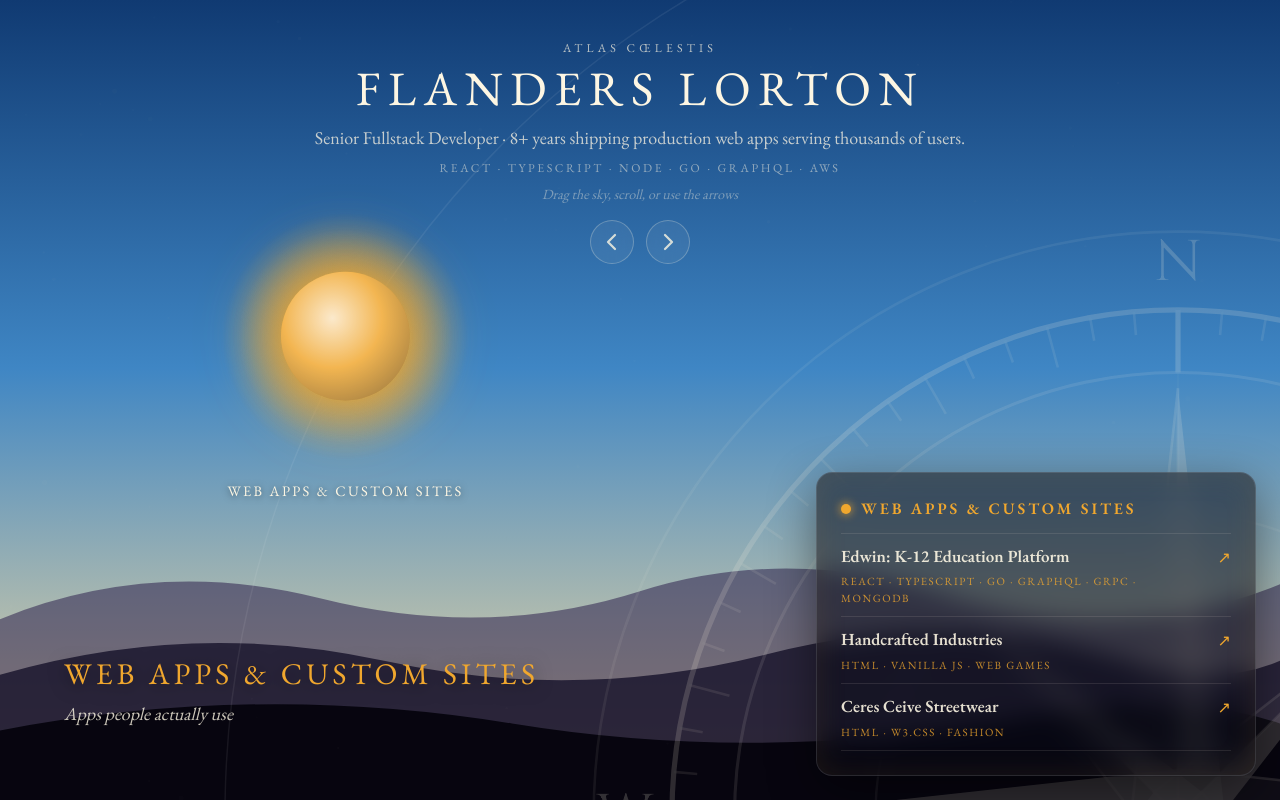
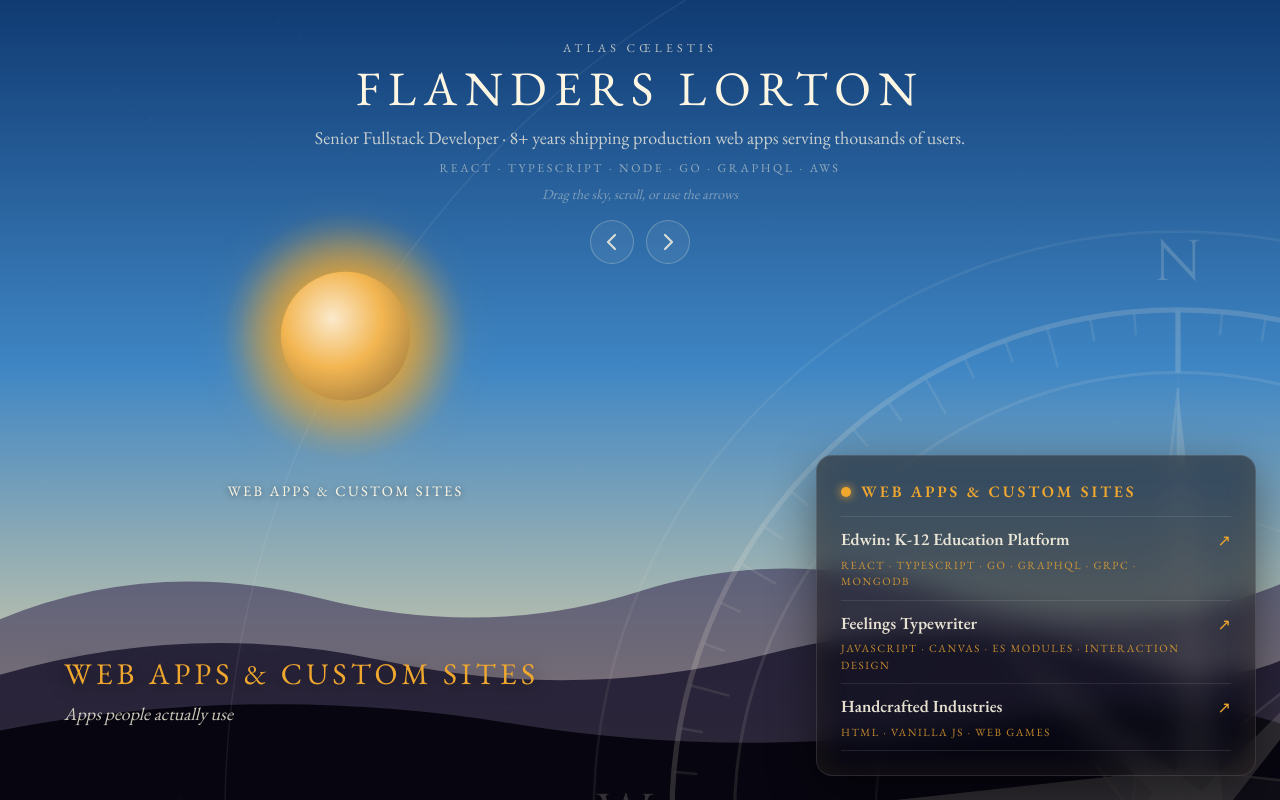
Before and after one commit to florton/celestial_portfolio_app, a Next.js app: page / in a window 1280 px wide. Built offline with nearby package versions, Linux system fonts and the light colour scheme.

Commit message:
add new app to portfolio

```diff
--- a/app/data/portfolio.ts
+++ b/app/data/portfolio.ts
@@ -56,18 +56,18 @@ export const categories: Category[] = [
         href: "https://www.edwin.app/resources-articles/edwin101",
       },
       {
+        title: "Feelings Typewriter",
+        blurb:
+          "A keyboard where the keys are ideas instead of letters. Sixteen material words compose into a point in an authored 8-dimensional space, rendered as a star chart you navigate, and every gesture resolves to a short poem that replays exactly from its seed. Zero dependencies, no build step, 18ms p99 from keypress to paint.",
+        stack: ["JavaScript", "Canvas", "ES Modules", "Interaction Design"],
+        href: "https://flanderslorton.com/emotions/",
+      },
+      {
         title: "Handcrafted Industries",
         blurb:
           "A browser game portal I designed and built to publish my own 2D and 3D titles, with an arcade-inspired interface.",
         stack: ["HTML", "Vanilla JS", "Web Games"],
         href: "https://handcrafted.industries/",
-      },
-      {
-        title: "Ceres Ceive Streetwear",
-        blurb:
-          "Concept site for a streetwear line, built to show off custom clothing designs.",
-        stack: ["HTML", "W3.CSS", "Fashion"],
-        href: "https://flanderslorton.com/ceresceive.html",
       },
     ],
   },
```
